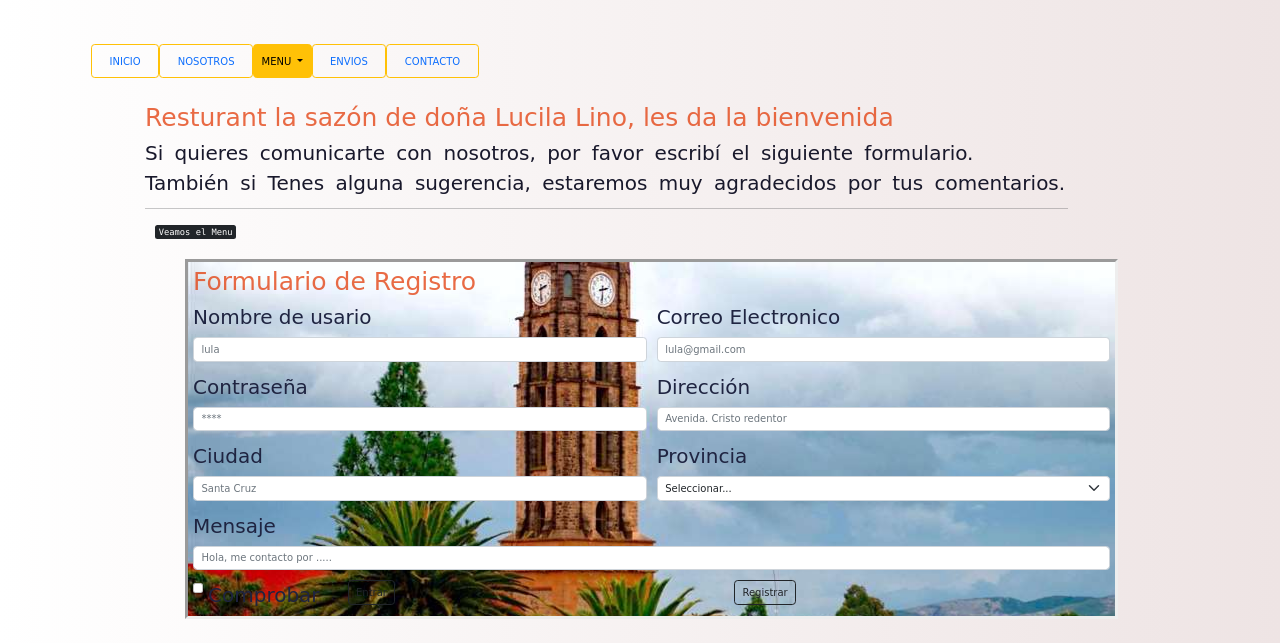
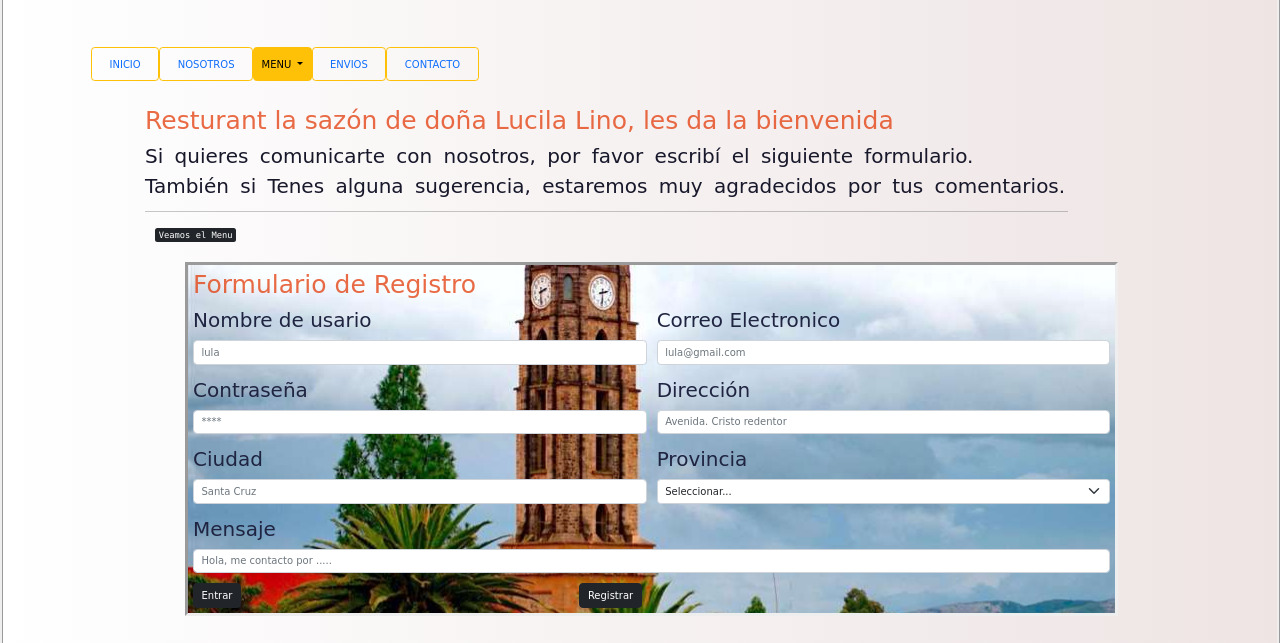
Before and after one commit to nafipb/Proyecto-DisenhoWeb, a website: page pages/contacto.html in a window 1280 px wide. Shown: the part 187-830 px from the top of the page. Drawn offline with nearby package versions, Linux system fonts and the light colour scheme; a web font is replaced by a local one.

Commit message:
mejorando fondos

```diff
--- a/pages/contacto.html
+++ b/pages/contacto.html
@@ -95,19 +95,11 @@
 						<label for="inputmensaje4" class="form-label">Mensaje</label>
 						<input type="mensaje" class="form-control" id="inputmensaje" placeholder="Hola, me contacto por .....">
 				  	</div>
-					<div class="col-md-2">
-				  		<div class="form-check">
-							<input class="form-check-input" type="checkbox" id="gridCheck">
-							<label class="form-check-label text-left" for="gridCheck">
-					  			Comprobar
-							</label>
-				  		</div>
+					<div class="col-md-5">
+				  		<button type="submit" class="btn btn-dark">Entrar</button>
 					</div>
 					<div class="col-md-5">
-				  		<button type="submit" class="btn btn-outline-dark">Entrar</button>
-					</div>
-					<div class="col-md-5">
-						<button type="submit" class="btn btn-outline-dark">Registrar</button>
+						<button type="submit" class="btn btn-dark">Registrar</button>
 				  	</div>
 			  	</form>
 			</section>
--- a/sass/misc/_normalize.scss
+++ b/sass/misc/_normalize.scss
@@ -6,6 +6,7 @@
 }
 html{
     font-size: 62.5%;
+    border-style: ridge;
 }
 body{
     font-family:$font-principal;
@@ -63,6 +64,7 @@ a{
 img {
     cursor: pointer;
     height: 3em;
+    border-style: ridge;
 }
 img:hover{
     filter: blur(0.5px);
```
Also changed, not shown: pages/extras.html (+1 -0 lines), pages/menu.html (+1 -0 lines), css/translated.css.
